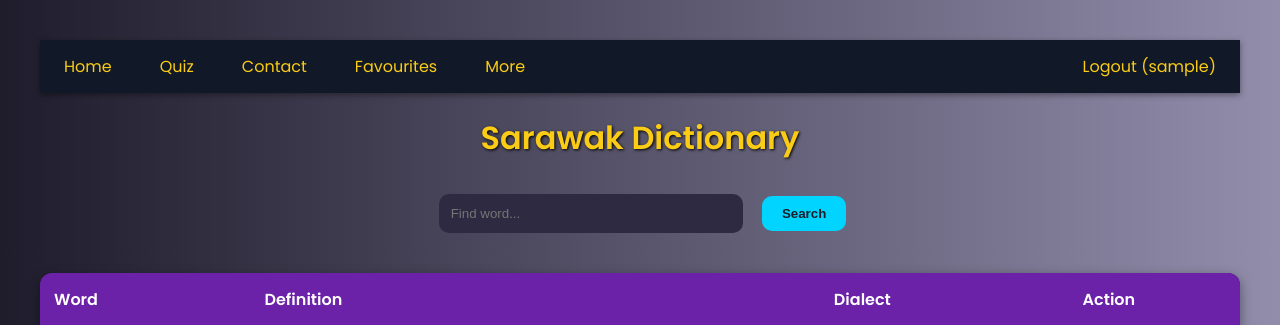
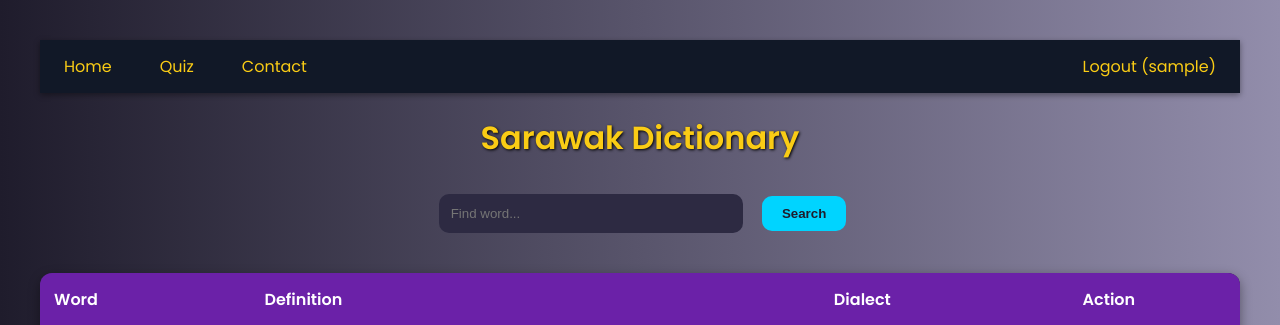
Before and after one commit to KeemHEHE/SarawakDictionary-3-02, a Flask app: page / in a window 1280 px wide. Shown: the top 325 px of the page. Run offline with Flask 3, Linux system fonts and the light colour scheme; the visitor is signed in with stand-in values (Sample User, id 1); data comes from the database, SQL or seed files in the repository.

Commit message:
delete favorite and home

```diff
--- a/templates/home.html
+++ b/templates/home.html
@@ -174,8 +174,7 @@
         <li><a class="active" href="/">Home</a></li>
         <li><a href="/quiz">Quiz</a></li>
         <li><a href="/contact">Contact</a></li>
-        <li><a href="#favourites">Favourites</a></li>
-        <li><a href="#more">More</a></li>
+
 
         {% if session.get('logged_in') %}
         <li class="right">
--- a/templates/quiz.html
+++ b/templates/quiz.html
@@ -174,8 +174,6 @@
         <li><a class="active" href="/">Home</a></li>
        <li><a href="/quiz">Quiz</a></li>
         <li><a href="#contact">Contact</a></li>
-        <li><a href="#favourites">Favourites</a></li>
-        <li><a href="#more">More</a></li>
 
         {% if session.get('logged_in') %}
         <li class="right">
--- a/templates/quiz_result.html
+++ b/templates/quiz_result.html
@@ -173,8 +173,6 @@
         <li><a class="active" href="/">Home</a></li>
        <li><a href="{{ url_for('quiz') }}">Quiz</a></li>
         <li><a href="#contact">Contact</a></li>
-        <li><a href="#favourites">Favourites</a></li>
-        <li><a href="#more">More</a></li>
 
         {% if session.get('logged_in') %}
         <li class="right">
```
